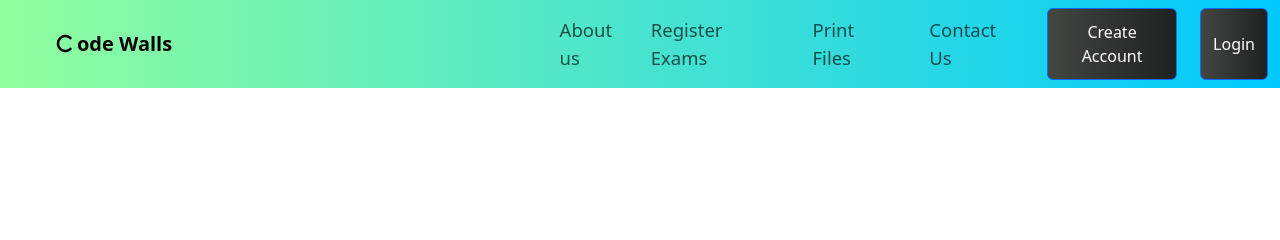
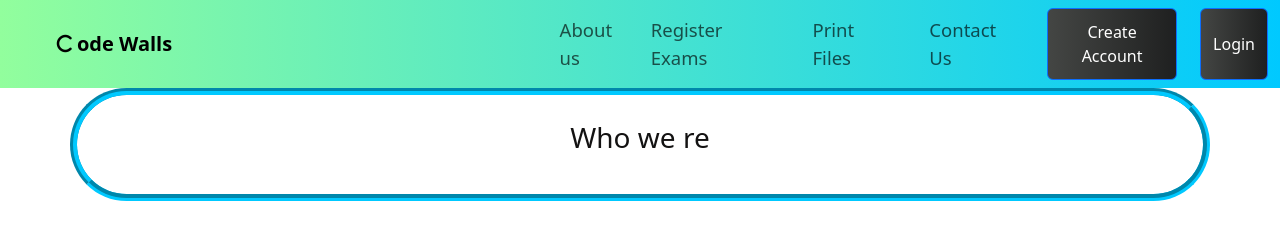
Before and after one commit to tataw-cl/Code-walls.github.io, a plain HTML site: page index.html in a window 1280 px wide. Drawn offline with nearby package versions, Linux system fonts and the light colour scheme.

Commit message:
A few changes

```diff
--- a/Assets/style.css
+++ b/Assets/style.css
@@ -1,14 +1,7 @@
- body{
-    display: block;
- }
 .navbar{
     background-color:  #00C9FF;
-
-        /* fallback for old browsers */
     background: -webkit-linear-gradient(to right, #92FE9D, #00C9FF);
-        /* Chrome 10-25, Safari 5.1-6 */
     background: linear-gradient(to right, #92FE9D, #00C9FF);
-        /* W3C, IE 10+/ Edge, Firefox 16+, Chrome 26+, Opera 12+, Safari 7+ */
     color: rgb(133, 128, 121);
     font-size: 0.47cm;
     padding-right: 4.5rem;
@@ -41,3 +34,20 @@
    border: none;
    font-weight: 700;
  }
+ .container{
+   height: 3cm;
+   width: 400px;
+   border: #00C9FF;
+   border-style:groove;
+   border-width: 0.2cm;
+   border-radius: 2cm;
+   /* align-self: center; */
+   /* margin-top: 1.5cm; */
+   margin-bottom: 1.5cm;
+   /* min-width: 1200px; */
+ }
+.about{
+   color:rgb(19, 18, 18);
+   text-align: center;
+   margin-top: 0.7cm;
+}
--- a/index.html
+++ b/index.html
@@ -16,8 +16,8 @@
 <body>
 <nav class="navbar navbar-expand-lg bg-body-tertiary" >
 
-<a class="navbar-brand" width="60" height="750" href="#"> <i><i class="fa-solid fa-c"
-style="color: linear-gradient(to right, #637264, #00C9FF); ;"> </i></i>
+<a class="navbar-brand" width="60" height="2" href="#"> <i><i class="fa-solid fa-c"
+style="color: linear-gradient(to right, #637264, #00C9FF);;"> </i></i>
             ode Walls</a>
     <div class="container-fluid">
         <div class="collapse navbar-collapse" id="navbarSupportedContent">
@@ -48,5 +48,12 @@ style="color: linear-gradient(to right, #637264, #00C9FF); ;"> </i></i>
     </div>
 </nav>
    </nav>
+   <div class="container">
+    <div class="">
+        <h3 class="about">
+            Who we re
+        </h3>
+    </div>
+   </div>
 </body>
 </html>
```
Lines whose indentation alone changed are shown as unchanged.
